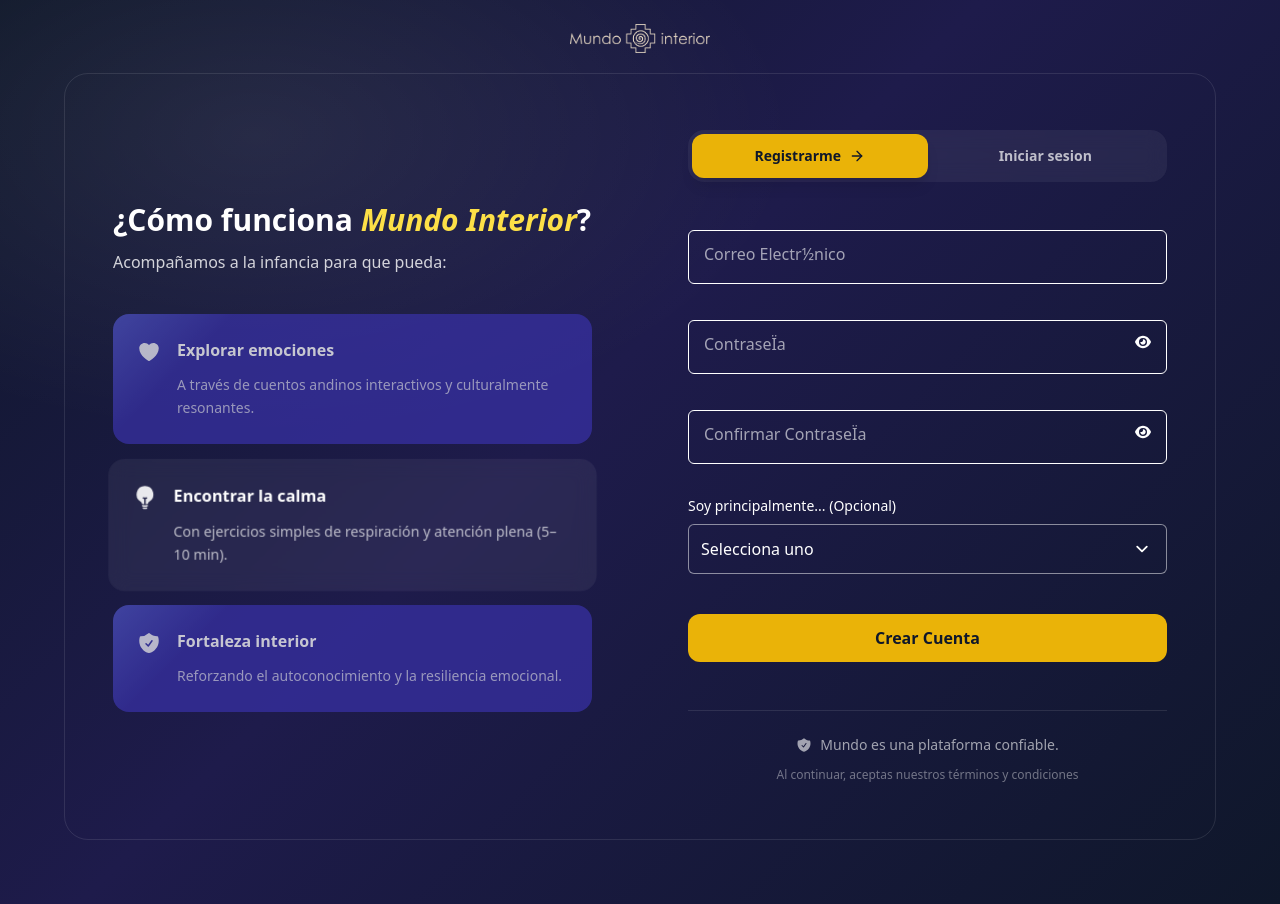
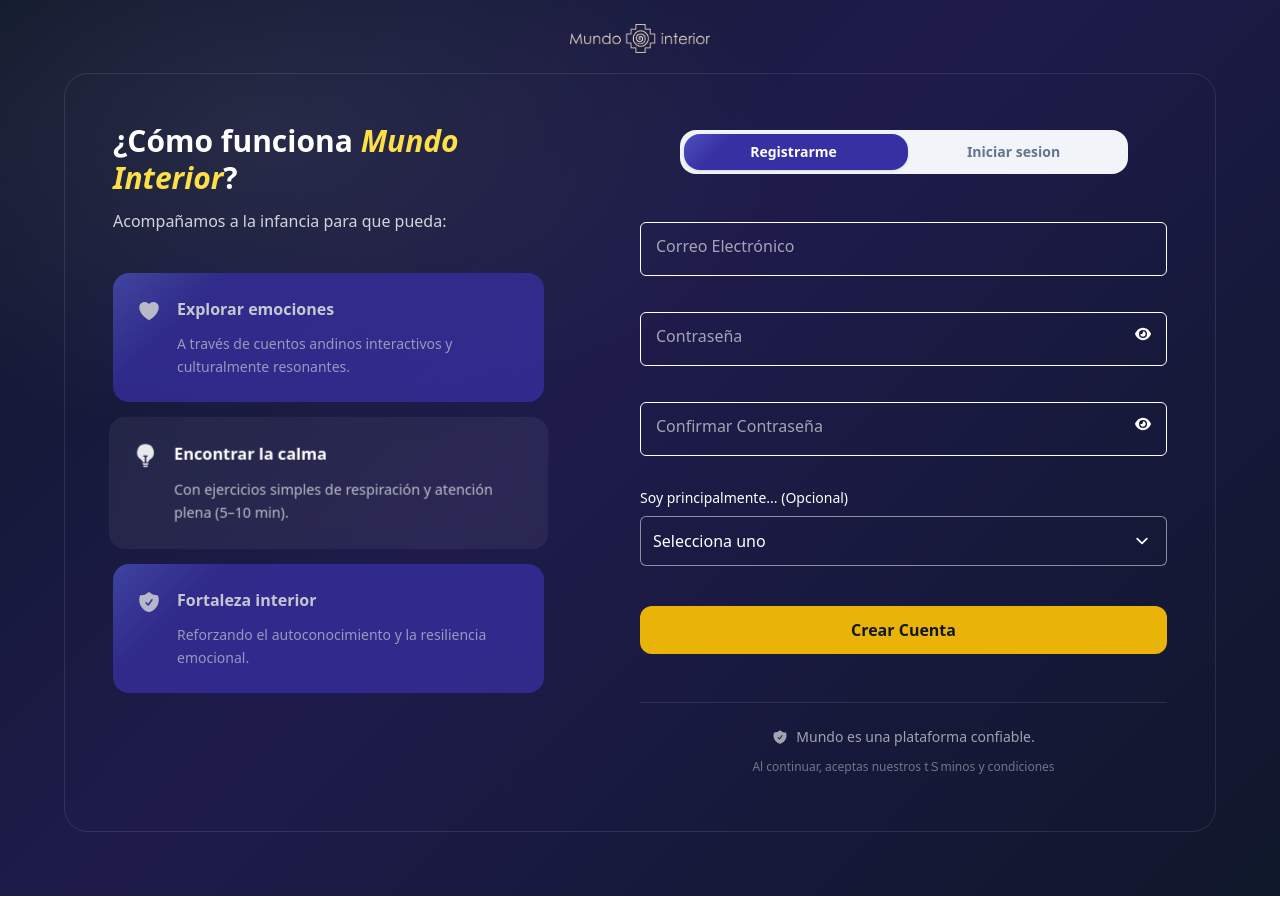
Before and after one commit to and27/mundo, a Next.js app: page /register in a window 1280 px wide. Built offline with nearby package versions, Linux system fonts and the light colour scheme.

Commit message:
feat(ui): smooth auth/welcome animations

```diff
--- a/src/app/register/page.tsx
+++ b/src/app/register/page.tsx
@@ -3,18 +3,53 @@
 import { useEffect, useState } from "react";
 import { motion, AnimatePresence } from "framer-motion";
 import { HiShieldCheck } from "react-icons/hi2";
-import { FiArrowRight } from "react-icons/fi";
 import LoginForm from "@/components/auth/LoginForm";
 import RegisterForm from "@/components/auth/RegisterForm";
 import InfoPanel from "@/components/auth/AuthInfoPanel";
 import Link from "next/link";
 import Image from "next/image";
 import { useSearchParams } from "next/navigation";
+import ChipTabs from "@/components/ui/ChipTabs";
+
+const containerVariants = {
+  hidden: { opacity: 0, y: 18 },
+  show: {
+    opacity: 1,
+    y: 0,
+    transition: {
+      duration: 0.85,
+      ease: [0.16, 1, 0.3, 1],
+      staggerChildren: 0.12,
+    },
+  },
+} as const;
+
+const panelVariants = {
+  hidden: { opacity: 0, y: 10 },
+  show: {
+    opacity: 1,
+    y: 0,
+    transition: { duration: 0.6, ease: [0.16, 1, 0.3, 1] },
+  },
+} as const;
+
+const formVariants = {
+  hidden: { opacity: 0, y: 12 },
+  show: {
+    opacity: 1,
+    y: 0,
+    transition: { duration: 0.45, ease: [0.16, 1, 0.3, 1] },
+  },
+  exit: {
+    opacity: 0,
+    y: -8,
+    transition: { duration: 0.25, ease: [0.16, 1, 0.3, 1] },
+  },
+} as const;
 
 export default function AuthPage() {
   const searchParams = useSearchParams();
-  const initialTab =
-    searchParams.get("tab") === "login" ? "login" : "register";
+  const initialTab = searchParams.get("tab") === "login" ? "login" : "register";
   const [activeTab, setActiveTab] = useState<"register" | "login">("register");
   const [isLoading, setIsLoading] = useState(false);
 
@@ -24,11 +59,7 @@ export default function AuthPage() {
 
   const handleTabChange = (tab: "register" | "login") => {
     if (tab === activeTab) return;
-    setIsLoading(true);
-    setTimeout(() => {
     setActiveTab(tab);
-      setIsLoading(false);
-    }, 150);
   };
 
   const handleRegistrationSuccess = () => {
@@ -42,9 +73,9 @@ export default function AuthPage() {
   return (
     <main className="mi-canvas-auth min-h-screen flex items-center justify-center px-4 py-16">
       <motion.div
-        initial={{ opacity: 0, y: 24 }}
-        animate={{ opacity: 1, y: 0 }}
-        transition={{ duration: 0.5, ease: "easeOut" }}
+        variants={containerVariants}
+        initial="hidden"
+        animate="show"
         className="w-full max-w-6xl"
       >
         <div className="mx-auto flex justify-center mb-2 md:mb-5 md:-mt-10">
@@ -60,53 +91,43 @@ export default function AuthPage() {
         </div>
         <div className="rounded-3xl md:border border-white/10 overflow-hidden">
           <div className="flex flex-col lg:flex-row min-h-[640px]">
+            <motion.div variants={panelVariants} className="flex-1 min-w-0">
               <InfoPanel activeTab={activeTab} />
+            </motion.div>
 
-            <section className="flex-1 px-0 md:px-6 py-10 lg:px-12 lg:py-14 flex flex-col">
+            <motion.section
+              variants={panelVariants}
+              className="flex-1 min-w-0 min-w-0 px-0 md:px-6 py-10 lg:px-12 lg:py-14 flex flex-col"
+            >
               <header className="mi-stack-md mb-12">
-                <div className="flex rounded-2xl p-1 mi-surface-soft">
-                  {(["register", "login"] as const).map((tab) => {
-                    const isActive = activeTab === tab;
-                    return (
-                      <button
-                        key={tab}
-                        onClick={() => handleTabChange(tab)}
-                        disabled={isLoading}
-                        className={[
-                          "relative flex-1 py-3 px-2 md:px-6 rounded-xl text-sm font-semibold transition-all",
-                          isActive
-                            ? "mi-cta-primary shadow-lg"
-                            : "text-white/70 hover:text-white hover:mi-accent-soft",
-                        ].join(" ")}
-                      >
-                        {isLoading && isActive && (
+                <ChipTabs
+                  tabs={[
+                    { id: "register", label: "Registrarme" },
+                    { id: "login", label: "Iniciar sesion" },
+                  ]}
+                  activeTab={activeTab}
+                  onTabChange={(tabId) =>
+                    handleTabChange(tabId as "register" | "login")
+                  }
+                />
+                {isLoading && (
                   <motion.span
-                            className="absolute inset-0 bg-white/20"
+                    className="mt-3 block h-1 w-full rounded-full bg-white/20"
                     initial={{ x: "-100%" }}
                     animate={{ x: "100%" }}
                     transition={{ duration: 0.5, repeat: Infinity }}
                   />
                 )}
-                        <span className="relative z-10 inline-flex items-center gap-2">
-                          {tab === "register"
-                            ? "Registrarme"
-                            : "Iniciar sesion"}
-                          {isActive && <FiArrowRight className="w-4 h-4" />}
-                        </span>
-                      </button>
-                    );
-                  })}
-                </div>
               </header>
 
               <div className="flex-1">
-                <AnimatePresence mode="wait">
+                <AnimatePresence mode="sync">
                   <motion.div
                     key={activeTab}
-                    initial={{ opacity: 0, y: 16 }}
-                    animate={{ opacity: 1, y: 0 }}
-                    exit={{ opacity: 0, y: -16 }}
-                    transition={{ duration: 0.25, ease: "easeOut" }}
+                    variants={formVariants}
+                    initial="hidden"
+                    animate="show"
+                    exit="exit"
                     className="h-full"
                   >
                     {activeTab === "register" && (
@@ -123,10 +144,10 @@ export default function AuthPage() {
                   <span>Mundo es una plataforma confiable.</span>
                 </div>
                 <p className="text-white/40 text-xs">
-                  Al continuar, aceptas nuestros términos y condiciones
+                  Al continuar, aceptas nuestros tＳminos y condiciones
                 </p>
               </footer>
-            </section>
+            </motion.section>
           </div>
         </div>
       </motion.div>
--- a/src/components/auth/LoginForm.tsx
+++ b/src/components/auth/LoginForm.tsx
@@ -43,7 +43,7 @@ const LoginForm: React.FC = () => {
       newErrors.email = "El correo es obligatorio.";
     }
     if (!loginData.password) {
-      newErrors.password = "La contrase兀 es obligatoria.";
+      newErrors.password = "La contraseña es obligatoria.";
     }
 
     if (Object.keys(newErrors).length > 0) {
@@ -76,7 +76,7 @@ const LoginForm: React.FC = () => {
   return (
     <form onSubmit={handleSubmit} className="flex flex-col gap-5">
       <InputWithLabel
-        label="Correo Electr▋ico"
+        label="Correo Electrónico"
         name="email"
         type="text"
         value={loginData.email}
@@ -84,7 +84,7 @@ const LoginForm: React.FC = () => {
         error={errors.email}
       />
       <InputWithLabel
-        label="Contrase兀"
+        label="Contraseña"
         name="password"
         type="password"
         value={loginData.password}
--- a/src/components/auth/RegisterForm.tsx
+++ b/src/components/auth/RegisterForm.tsx
@@ -51,17 +51,17 @@ const RegisterForm: React.FC<RegisterFormProps> = ({ onSuccess }) => {
     const newErrors: RegistrationErrors = {};
 
     if (!email) {
-      newErrors.email = "El correo electr½nico es obligatorio.";
+      newErrors.email = "El correo electrónico es obligatorio.";
     } else if (!/\S+@\S+\.\S+/.test(email)) {
-      newErrors.email = "Formato de correo electr½nico invÿlido.";
+      newErrors.email = "Formato de correo electrónico invÿlido.";
     }
     if (!password) {
-      newErrors.password = "La contraseÏa es obligatoria.";
+      newErrors.password = "La contraseña es obligatoria.";
     } else if (password.length < 6) {
-      newErrors.password = "La contraseÏa debe tener al menos 6 caracteres.";
+      newErrors.password = "La contraseña debe tener al menos 6 caracteres.";
     }
     if (password !== confirmPassword) {
-      newErrors.confirmPassword = "Las contraseÏas no coinciden.";
+      newErrors.confirmPassword = "Las contraseñas no coinciden.";
     }
 
     if (Object.keys(newErrors).length > 0) {
@@ -83,7 +83,7 @@ const RegisterForm: React.FC<RegisterFormProps> = ({ onSuccess }) => {
         if (onSuccess) onSuccess();
       } catch (error) {
         if (error instanceof Error)
-          toast.error(error.message || "Ocurri½ un error en el registro.");
+          toast.error(error.message || "Ocurrió un error en el registro.");
       }
     });
   };
@@ -91,7 +91,7 @@ const RegisterForm: React.FC<RegisterFormProps> = ({ onSuccess }) => {
   return (
     <form onSubmit={handleSubmit} className="flex flex-col gap-5">
       <InputWithLabel
-        label="Correo Electr½nico"
+        label="Correo Electrónico"
         name="email"
         type="email"
         value={registrationData.email}
@@ -99,7 +99,7 @@ const RegisterForm: React.FC<RegisterFormProps> = ({ onSuccess }) => {
         error={errors.email}
       />
       <InputWithLabel
-        label="ContraseÏa"
+        label="Contraseña"
         name="password"
         type="password"
         value={registrationData.password}
@@ -107,7 +107,7 @@ const RegisterForm: React.FC<RegisterFormProps> = ({ onSuccess }) => {
         error={errors.password}
       />
       <InputWithLabel
-        label="Confirmar ContraseÏa"
+        label="Confirmar Contraseña"
         name="confirmPassword"
         type="password"
         value={registrationData.confirmPassword}
@@ -141,7 +141,7 @@ const RegisterForm: React.FC<RegisterFormProps> = ({ onSuccess }) => {
             Educador/Maestro
           </option>
           <option value="therapist" className="text-gray-700 bg-white">
-            Terapeuta/Psic½logo
+            Terapeuta/Psicólogo
           </option>
           <option value="other" className="text-gray-700 bg-white">
             Otro
--- a/src/components/ui/ChipTabs.tsx
+++ b/src/components/ui/ChipTabs.tsx
@@ -30,7 +30,7 @@ const ChipTabs: React.FC<ChipTabsProps> = ({
 
   return (
     <div className={`flex justify-center ${className}`}>
-      <div className="relative flex w-full md:w-auto justify-between md:gap-2 rounded-2xl bg-slate-100 p-1 text-center">
+      <div className="relative flex w-full max-w-md justify-between rounded-2xl bg-slate-100 p-1 text-center">
         <div
           className="pointer-events-none absolute inset-1 rounded-xl mi-card shadow-sm transition-transform duration-300 ease-out"
           style={{
@@ -42,7 +42,7 @@ const ChipTabs: React.FC<ChipTabsProps> = ({
           <button
             key={tab.id}
             onClick={() => onTabChange(tab.id)}
-            className={`w-xs xl:w-sm text-xs md:text-sm relative z-10 flex-1 md:flex-none rounded-xl px-4 py-2 font-semibold transition-all duration-300 ${
+            className={`text-xs md:text-sm relative z-10 flex-1 rounded-xl px-3 md:px-4 py-2 font-semibold transition-all duration-300 ${
               activeTab === tab.id
                 ? "text-white"
                 : "text-slate-500 hover:text-primary-700"
--- a/src/components/welcome/WelcomeExperience.tsx
+++ b/src/components/welcome/WelcomeExperience.tsx
@@ -11,11 +11,33 @@ import Button from "@/components/ui/Button";
 import { HiSparkles } from "react-icons/hi2";
 
 const inspirationalQuotes = [
-  "Cada emoción es un tesoro por descubrir.",
-  "Tu mundo interior está lleno de magia.",
+  "Cada emoci¢n es un tesoro por descubrir.",
+  "Tu mundo interior est  lleno de magia.",
   "Descubre la fortaleza que llevas dentro.",
   "Un viaje de mil emociones empieza con un solo paso.",
 ];
+
+const containerVariants = {
+  hidden: { opacity: 0, y: 18 },
+  show: {
+    opacity: 1,
+    y: 0,
+    transition: {
+      duration: 0.85,
+      ease: [0.16, 1, 0.3, 1],
+      staggerChildren: 0.12,
+    },
+  },
+} as const;
+
+const panelVariants = {
+  hidden: { opacity: 0, y: 10 },
+  show: {
+    opacity: 1,
+    y: 0,
+    transition: { duration: 0.6, ease: [0.16, 1, 0.3, 1] },
+  },
+} as const;
 
 /* ======================================================
    WELCOME PANEL
@@ -32,12 +54,13 @@ const WelcomePanel: React.FC = memo(() => {
   }, []);
 
   return (
+    <motion.div variants={panelVariants}>
       <div className="relative flex flex-col items-center justify-center text-center px-8 py-10">
         <div className="absolute -top-40 md:-top-50 max-w-32 md:max-w-48">
           <Image
             priority
             src="/images/yachwithkuntur.png"
-          alt="Yachay, guía de Mundo Interior"
+            alt="Yachay, gu¡a de Mundo Interior"
             width={180}
             height={180}
             className="rounded-full object-contain"
@@ -45,9 +68,9 @@ const WelcomePanel: React.FC = memo(() => {
         </div>
 
         <motion.h1
-        initial={{ opacity: 0, y: 10 }}
+          initial={{ opacity: 0, y: 6 }}
           animate={{ opacity: 1, y: 0 }}
-        transition={{ delay: 0.4 }}
+          transition={{ duration: 0.4 }}
           className="text-3xl md:text-4xl font-bold text-white tracking-tight"
         >
           Bienvenido a <br /> Mundo Interior
@@ -63,11 +86,12 @@ const WelcomePanel: React.FC = memo(() => {
               transition={{ duration: 0.4 }}
               className="text-white/70 italic"
             >
-            “{inspirationalQuotes[currentQuote]}”
+              "{inspirationalQuotes[currentQuote]}"
             </motion.p>
           </AnimatePresence>
         </div>
       </div>
+    </motion.div>
   );
 });
 WelcomePanel.displayName = "WelcomePanel";
@@ -89,7 +113,7 @@ const ActionPanel: React.FC<ActionPanelProps> = memo(
         isLoading ? (
           <div className="flex items-center gap-3">
             <AiOutlineLoading3Quarters className="w-5 h-5 animate-spin" />
-            <span>Preparando…</span>
+            <span>Preparando.</span>
           </div>
         ) : (
           <div className="flex items-center gap-3">
@@ -101,24 +125,15 @@ const ActionPanel: React.FC<ActionPanelProps> = memo(
     );
 
     return (
+      <motion.div variants={panelVariants}>
         <div className="flex flex-col items-center justify-center text-center px-8 md:py-12">
-        <motion.div
-          initial={{ opacity: 0, y: 10 }}
-          animate={{ opacity: 1, y: 0 }}
-          transition={{ delay: 0.6 }}
-          className="mi-stack-md"
-        >
+          <motion.div className="mi-stack-md">
             <p className="text-white/70 max-w-sm">
-            Un espacio para escuchar historias y acompañar emociones.
+              Un espacio para escuchar historias y acompa¤ar emociones.
             </p>
           </motion.div>
 
-        <motion.div
-          className="w-full max-w-xs mt-8"
-          initial={{ opacity: 0, scale: 0.96 }}
-          animate={{ opacity: 1, scale: 1 }}
-          transition={{ delay: 0.8 }}
-        >
+          <div className="w-full max-w-xs mt-8">
             <Link href={name ? "/onboarding/emotion" : "/onboarding/name"}>
               <motion.div
                 whileHover={{ scale: 1.04 }}
@@ -134,7 +149,7 @@ const ActionPanel: React.FC<ActionPanelProps> = memo(
 
             <motion.div whileHover={{ scale: 1.04 }} whileTap={{ scale: 0.96 }}>
               <Link
-              href="/register"
+                href="/register?tab=login"
                 className="
                 w-full inline-flex items-center justify-center gap-3
                 px-6 py-3 rounded-xl font-semibold
@@ -146,8 +161,9 @@ const ActionPanel: React.FC<ActionPanelProps> = memo(
                 <span>Iniciar sesion</span>
               </Link>
             </motion.div>
+          </div>
+        </div>
       </motion.div>
-      </div>
     );
   }
 );
@@ -164,9 +180,9 @@ export default function WelcomeExperience() {
   return (
     <main className="mi-canvas-app min-h-screen flex items-center justify-center px-4 py-16">
       <motion.div
-        initial={{ opacity: 0, y: 20 }}
-        animate={{ opacity: 1, y: 0 }}
-        transition={{ duration: 0.6, ease: "easeOut" }}
+        variants={containerVariants}
+        initial="hidden"
+        animate="show"
         className="w-full max-w-5xl mx-auto"
       >
         <div className="border border-white/20 grid md:grid-cols-2 rounded-2xl py-5">
```
Lines whose indentation alone changed are shown as unchanged.
